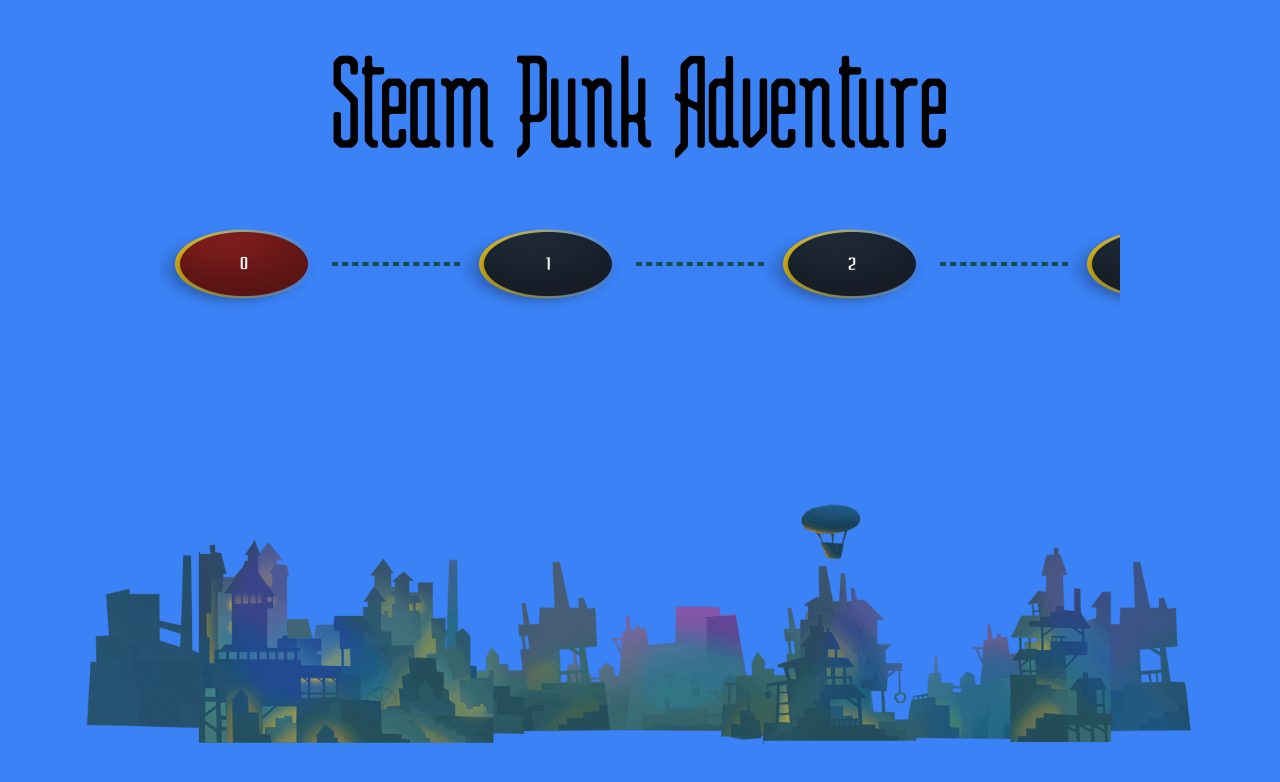
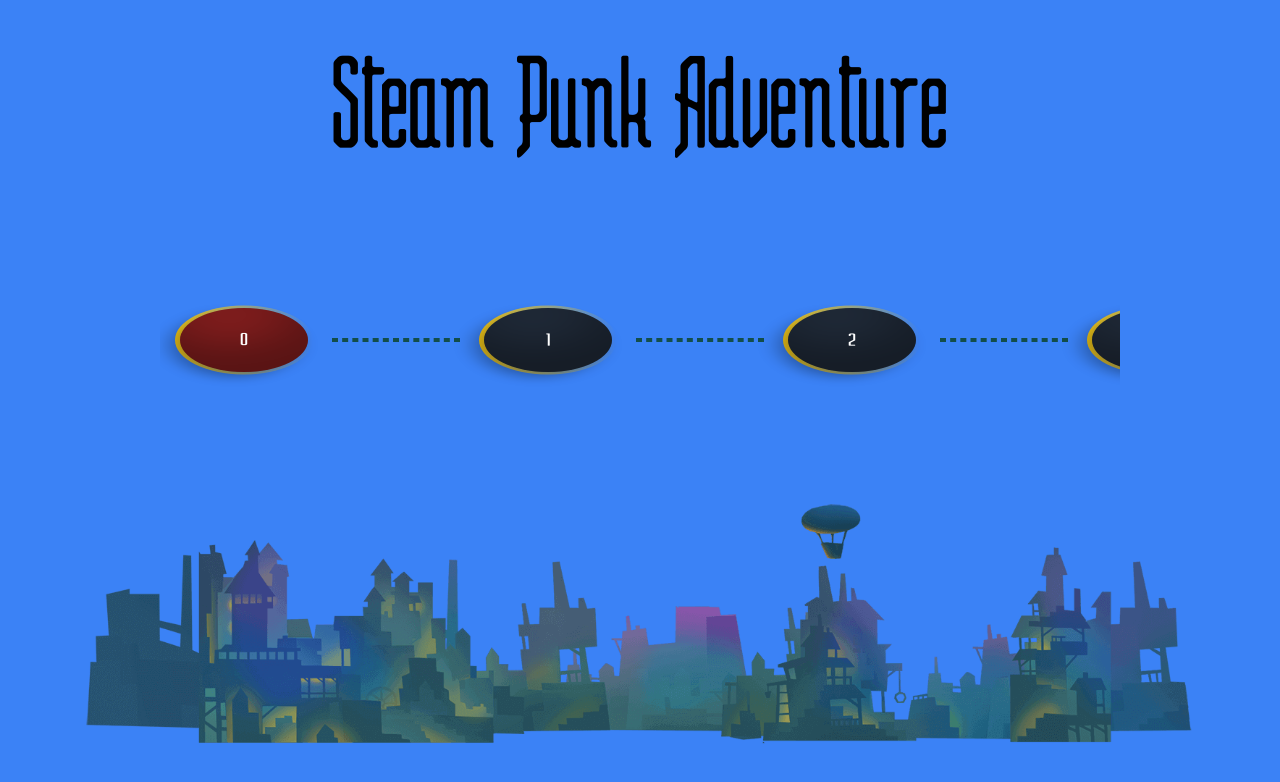
Before and after one commit to AlexandreVolts/SteamPunkAdventure, a React (Create React App) app: page /select-level in a window 1280 px wide. Shown: the top 782 px of the page. Built offline with nearby package versions, Linux system fonts and the light colour scheme.

Commit message:
feat(level-selection): Added a small popup to display best score and rank

```diff
--- /dev/null
+++ b/src/components/Tooltip.tsx
@@ -0,0 +1,35 @@
+import { ReactNode, useState } from "react";
+
+interface TooltipProps
+{
+  score?: number;
+  rank?: number;
+  children: ReactNode;
+}
+export default function Tooltip(props: TooltipProps) {
+  const [isMouseOver, setIsMouseOver] = useState(false);
+
+  return (
+    <div className="relative" onMouseLeave={() => setIsMouseOver(false)}>
+      <div className={`${isMouseOver ? 'animate-bounce' : ''} opacity-0 absolute text-sm bg-gray-900 py-2 w-full -top-10 rounded-full space-y-1`}>
+        <div className="flex justify-center">
+            {Array.from({ length: props.rank ?? 0 }).map((_, index) => {
+              return (
+                <img
+                  src={`/assets/star_${index + 1}.png`}
+                  alt=""
+                  key={index}
+                  className="animate-dezoom"
+                  width={22}
+                />
+              );
+            })}
+          </div>
+          <p className="text-yellow-500 text-center">Score: {props.score}</p>
+      </div>
+      <div onMouseEnter={() => setIsMouseOver(props.score !== undefined)}>
+        {props.children}
+      </div>
+    </div>
+  );
+}
--- a/src/routes/SelectLevel.tsx
+++ b/src/routes/SelectLevel.tsx
@@ -1,15 +1,20 @@
 import Button from "../components/Button";
 import DashedLine from "../components/DashedLine";
+import Tooltip from "../components/Tooltip";
 import { useHorizontalScroll } from "../hooks/useHorizontalScroll";
 import useStorage from "../hooks/useStorage";
 import levels from "./../game/json/levels.json";
 
 export default function SelectLevel() {
-  const { allowedLevels } = useStorage();
+  const { data, allowedLevels } = useStorage();
   const ref = useHorizontalScroll() as any;
 
-  const generateButtons = () => Array.from({ length: levels.length }).map((_, index) => (
+  const generateButtons = () => Array.from({ length: levels.length }).map((_, index) => {
+    const rank = ~~(data[index]?.score / data[index]?.maxScore * 3);
+
+    return (
       <div key={index} className="flex items-center">
+        <Tooltip score={data[index]?.score} rank={rank}>
           <div className="w-32 h-32 rotate-x-60">
             <Button
               text={(index).toString()}
@@ -17,12 +22,14 @@ export default function SelectLevel() {
               disabled={index >= allowedLevels}
             />
           </div>
+        </Tooltip>
         {index < levels.length - 1 && <DashedLine disabled={index >= allowedLevels - 1} />}
       </div>
-  ));
+    );
+  });
   return (
     <div className="flex justify-center">
-      <div ref={ref} className="flex overflow-auto w-3/4 p-5">
+      <div ref={ref} className="flex overflow-auto w-3/4 p-5 pt-24">
         {generateButtons()}
       </div>
     </div>
--- a/tailwind.config.js
+++ b/tailwind.config.js
@@ -19,6 +19,7 @@ module.exports = {
         'fade-in-delay-1': 'fade-in 1s linear 1s forwards',
         'fade-in-delay-2': 'fade-in 1s linear 1.33s forwards',
         'fade-in-delay-3': 'fade-in 1s linear 1.66s forwards',
+        'bounce': 'bounce 1s infinite, fade-in 1s linear forwards',
         'dezoom': 'dezoom 1s forwards',
       },
       keyframes: {
```
Also changed, not shown: 2 other files (tests, documents, lock files or other folders). Lines whose indentation alone changed are shown as unchanged.
